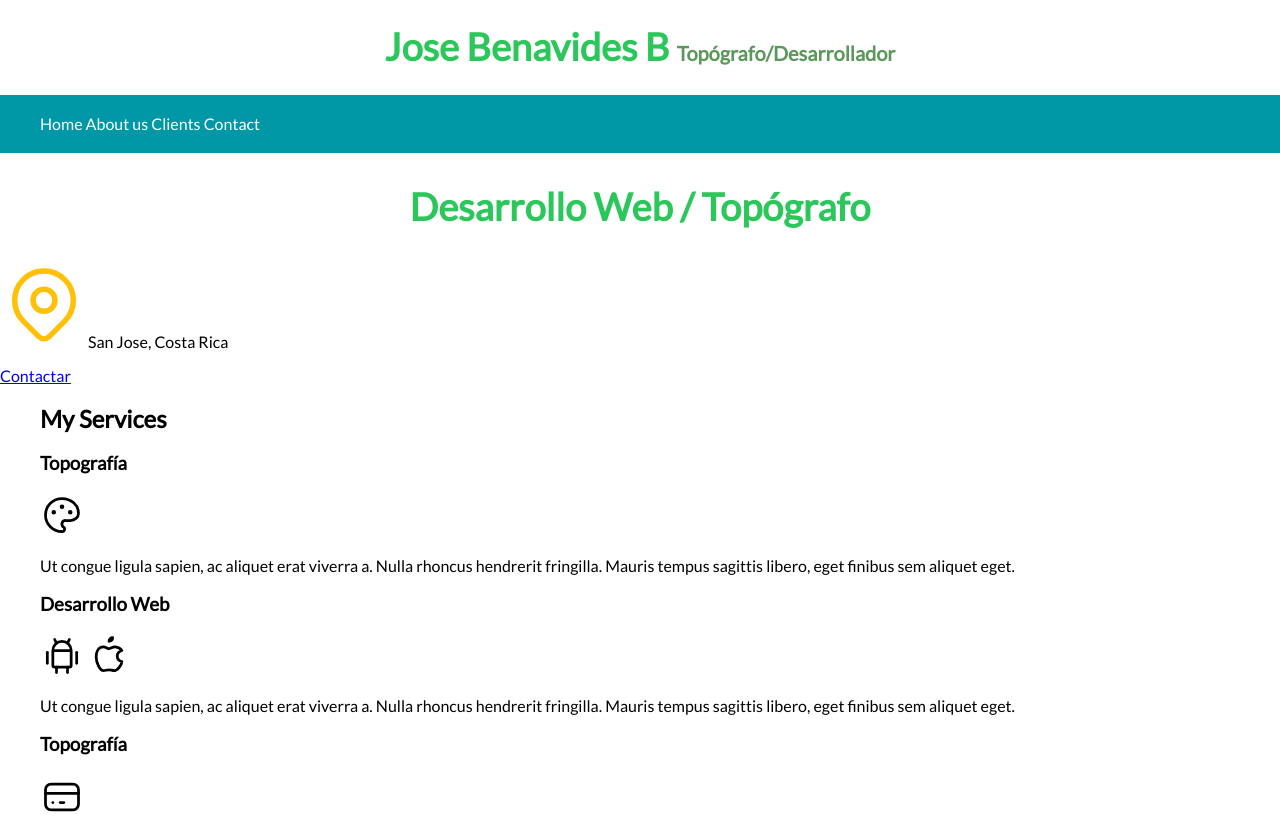
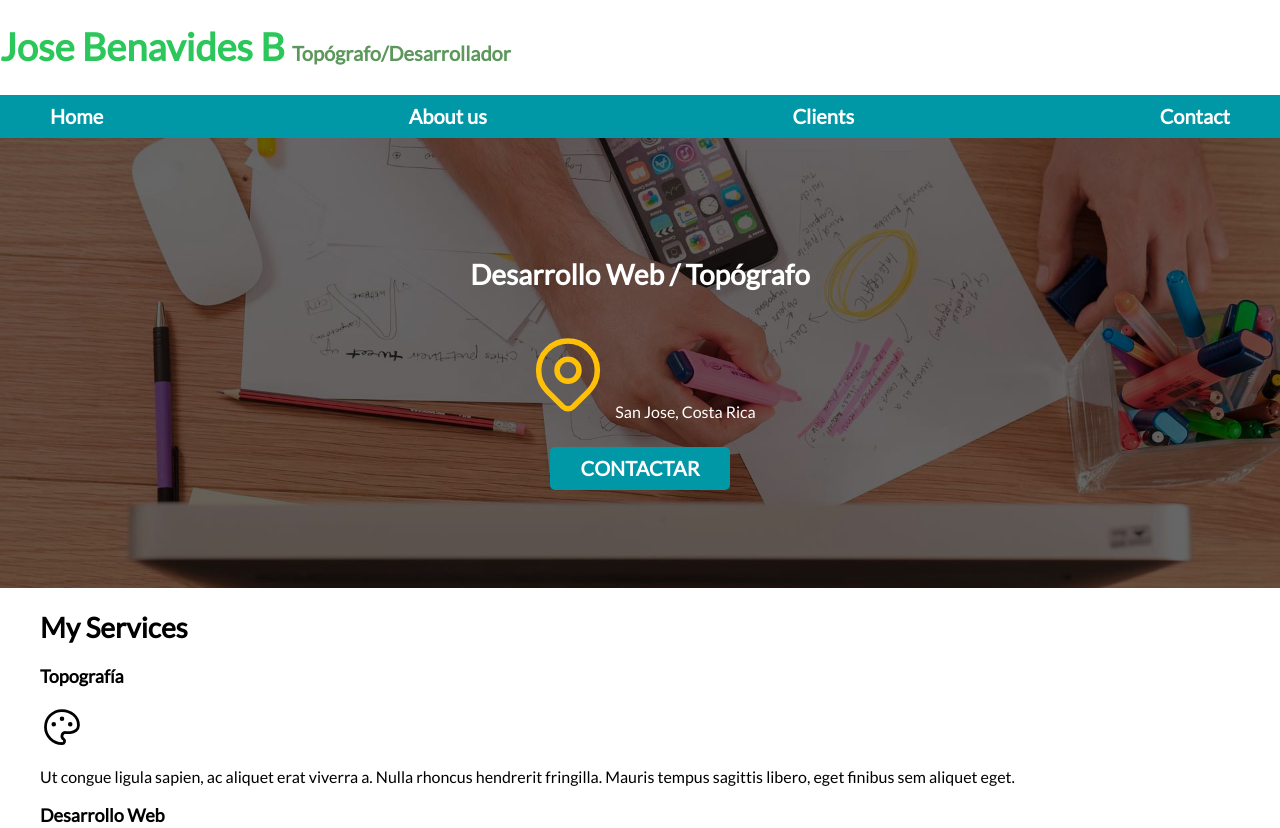
Before and after one commit to JoseBenavidesB/First-Personal-Page, a plain HTML site: page index.html in a window 1280 px wide. Shown: the top 828 px of the page. Drawn offline with Linux system fonts and the light colour scheme.

Commit message:
working css

```diff
--- a/css/style.css
+++ b/css/style.css
@@ -9,17 +9,36 @@
 
 html{
     font-size: 62.5%;
+    box-sizing: border-box; /*hack para Box Model*/
 }
+
+*, *::before, *::after {
+    box-sizing: inherit;
+}
+
+
 body{
-    font-size: 16px;
+    font-size: 16px; /*1 rem 10px*/
     font-family: 'Lato', sans-serif;
 }
 
+h1 {
+    font-size: 3.8rem;
+}
+
+h2 {
+    font-size: 2.8rem;
+}
+
+h3 {
+    font-size: 1.8rem;
+}
+
+1,h2,h3 {
+    text-align: center;
+}
 .titulo{
-    text-align: center;
     color: var(--primario);
-    font-size: 3.8rem;
-
 }
 
 
@@ -30,9 +49,29 @@ body{
 }
 
 .contenedor{
-    width: 120rem;
+    max-width: 120rem;
     margin: 0 auto;
 
+}
+
+.boton {
+    background-color: var(--secundario);
+    color: var(--blanco);
+    padding: 1rem 3rem;
+    margin-top: 1rem;
+    font-size: 2rem;
+    text-decoration: none;
+    text-transform: uppercase;
+    font-weight: bold;
+    border-radius: 0.5rem;
+    width: 80%;
+    text-align: center;
+}
+
+@media (min-width: 768px) {
+    .boton {
+        width: auto;
+    }
 }
 
 .nav-bg{
@@ -40,10 +79,66 @@ body{
 }
 
 .navegacion-principal{
-    padding: 2rem;
+
+    display: flex;
+    flex-direction: column;
+
 }
 
+@media (min-width: 480px) {
+    .navegacion-principal{
+        flex-direction: row;
+        justify-content: space-between;
+    }
+}
 .navegacion-principal a{
+    display: block;
+    text-align: center;
     color: white;
     text-decoration: none;
+    font-size: 2rem;
+    font-weight: 700;
+    padding: 1rem;
 }
+
+.navegacion-principal a:hover{
+    background-color: var(--primario);
+    color: var(--oscuro);
+
+}
+
+@media (min-width: 480px) {
+    h1{
+
+    }
+}
+
+@media (min-width: 768px) {
+
+}
+
+.hero {
+    background-image: url(../img/hero.jpg);
+    background-repeat: no-repeat;
+    background-size: cover;
+    height: 45rem;
+    position: relative;
+}
+
+.contenido-hero{
+    position: absolute;
+    background-color: rgba(0,0,0,.6);/**anterior**/
+    background-color: rgb(0 0 0 / 60%);
+    width: 100%;
+    height: 100%;
+
+    display: flex;
+    flex-direction: column;
+    align-items: center;
+    justify-content: center;
+}
+
+.contenido-hero h2,
+.contenido-hero p {
+    color: var(--blanco);
+}
--- a/index.html
+++ b/index.html
@@ -27,18 +27,20 @@
     </div>
 
 
-    <div class="hero">
+    <section class="hero">
         <div class="contenido-hero">
-            <h2 class="titulo">Desarrollo Web / Topógrafo</h2>
-            <p><svg xmlns="http://www.w3.org/2000/svg" class="icon icon-tabler icon-tabler-map-pin" width="88" height="88" viewBox="0 0 24 24" stroke-width="1.5" stroke="#FFC107" fill="none" stroke-linecap="round" stroke-linejoin="round">
+            <h2 >Desarrollo Web / Topógrafo</h2>
+            <p>
+                <svg xmlns="http://www.w3.org/2000/svg" class="icon icon-tabler icon-tabler-map-pin" width="88" height="88" viewBox="0 0 24 24" stroke-width="1.5" stroke="#FFC107" fill="none" stroke-linecap="round" stroke-linejoin="round">
                 <path stroke="none" d="M0 0h24v24H0z"/>
                 <circle cx="12" cy="11" r="3" />
                 <path d="M17.657 16.657L13.414 20.9a1.998 1.998 0 0 1 -2.827 0l-4.244-4.243a8 8 0 1 1 11.314 0z" />
-              </svg>San Jose, Costa Rica</p>
+                </svg>
+                San Jose, Costa Rica</p>
 
             <a class="boton" href="#contacto">Contactar</a>
         </div>
-    </div>
+    </section>
 
     <div class="contenedor sombra">
         <h2>My Services</h2>
```
